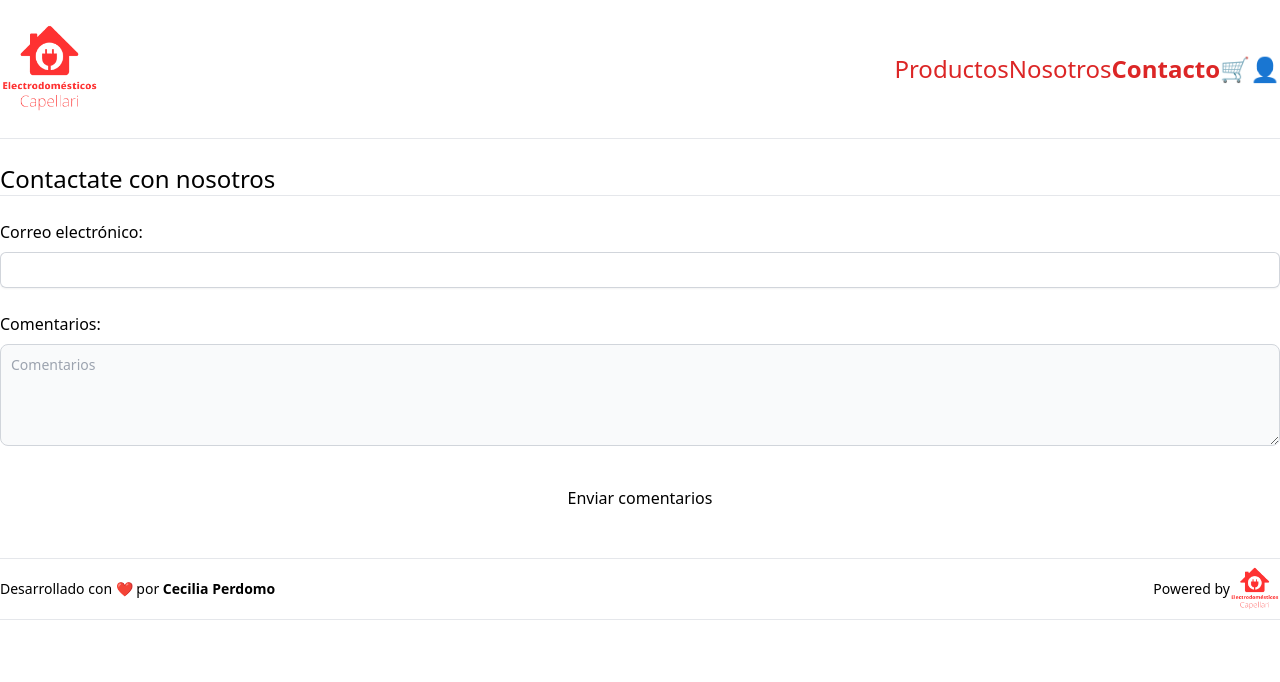
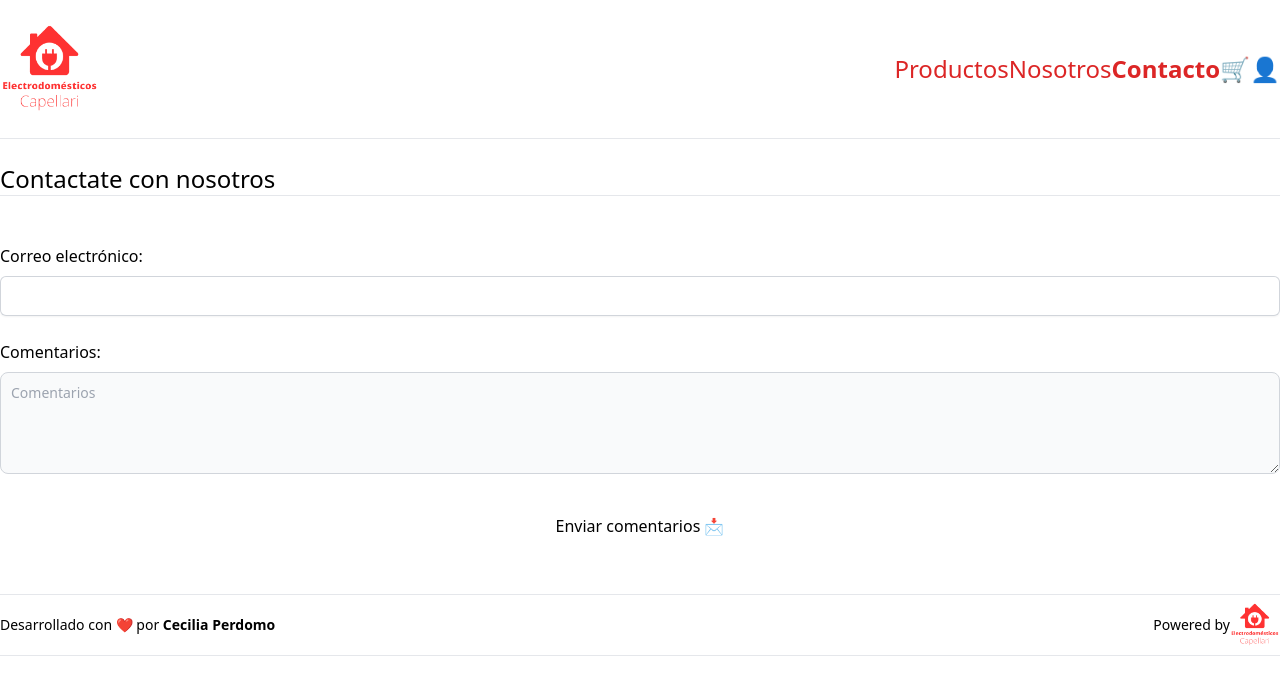
Before and after one commit to CeciliaBPerdomo/MicroDesafios-Nextjs, a Next.js app: page /contacto in a window 1280 px wide. Shown: the top 682 px of the page. Built offline with nearby package versions, Linux system fonts and the light colour scheme.

Commit message:
Ruta de contacto

```diff
--- /dev/null
+++ b/src/app/api/contacto/route.js
@@ -0,0 +1,8 @@
+import { NextResponse } from "next/server";
+
+export async function POST(request) {
+    const formData = await request.json()
+    console.log(formData)
+
+    return NextResponse.json("Data recibida correctamente")
+}
--- a/src/app/contacto/page.js
+++ b/src/app/contacto/page.js
@@ -1,13 +1,35 @@
+"use client"
+import { useState } from "react"
 import Boton from "@/Components/Boton";
 
 const Contacto = () => {
+    const [values, setValues] = useState({
+        email: "",
+        text: ""
+    })
+
+    const handleChange = (e) => {
+        setValues({
+            ...values,
+            [e.target.name]: e.target.value
+        })
+    }
+
+    const handleSubmit = async (e) => {
+        e.preventDefault()
+        await fetch("http://localhost:3000/api/contacto", {
+            method: "POST",
+            body: JSON.stringify(values)
+        })
+    }
+
     return (
         <>
             <div className="container m-auto">
                 <h1 className="text-2xl text-bold">Contactate con nosotros</h1>
                 <hr />
 
-                <div className="mt-6 mb-8">
+                <form className="my-12" onSubmit={handleSubmit}>
                     <label htmlFor="email" className="block text-l font-medium leading-6 text-bold">
                         Correo electrónico:
                     </label>
@@ -15,10 +37,11 @@ const Contacto = () => {
                         <input
                             id="email"
                             name="email"
+                            onChange={handleChange}
                             type="email"
                             autoComplete="email"
                             required
-                            className="block w-full rounded-md border-0 py-1.5 text-gray-900 shadow-sm ring-1 ring-inset ring-gray-300 placeholder:text-gray-400 focus:ring-2 focus:ring-inset focus:ring-indigo-600 sm:text-sm sm:leading-6"
+                            className="block w-full rounded-md border-0 p-2 text-gray-900 shadow-sm ring-1 ring-inset ring-gray-300 placeholder:text-gray-400 focus:ring-2 focus:ring-inset focus:ring-indigo-600 sm:text-sm sm:leading-6"
                         />
                     </div>
 
@@ -30,14 +53,16 @@ const Contacto = () => {
                             id="message"
                             rows="4"
                             className="mt-2 block p-2.5 w-full text-sm text-gray-900 bg-gray-50 rounded-lg border border-gray-300 focus:ring-blue-500 focus:border-blue-500 dark:bg-gray-700 dark:border-gray-600 dark:placeholder-gray-400 dark:text-white dark:focus:ring-blue-500 dark:focus:border-blue-500"
-                            placeholder="Comentarios">
-                        </textarea>
+                            placeholder="Comentarios"
+                            name="text"
+                            onChange={handleChange}
+                        />
                     </div>
 
                     <div className="mt-8 grid justify-items-center">
-                        <Boton>Enviar comentarios</Boton>
+                        <Boton type="submit">Enviar comentarios 📩</Boton>
                     </div>
-                </div>
+                </form>
             </div>
         </>
     )
```
